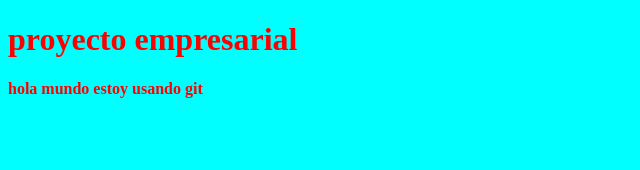
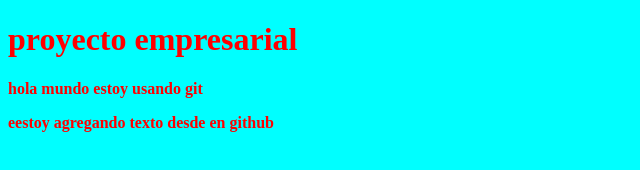
Before and after one commit to Joel7A/PruebaGit, a plain HTML site: page index.html in a window 1280 px wide. Shown: the whole page, without its empty margins (0-640 px from the left). Drawn offline with Linux system fonts and the light colour scheme.

Commit message:
Update index.html

```diff
--- a/index.html
+++ b/index.html
@@ -5,9 +5,11 @@
     <meta name="viewport" content="width=device-width, initial-scale=1.0">
     <title>Document</title>
     <link rel="stylesheet" href="estilos/index.css" type="text/css">
+
 </head>
 <body>
     <h1>proyecto empresarial</h1>
     <p>hola mundo estoy usando git</p>
+    <p>eestoy agregando texto desde en github</p>
 </body>
 </html>
```
